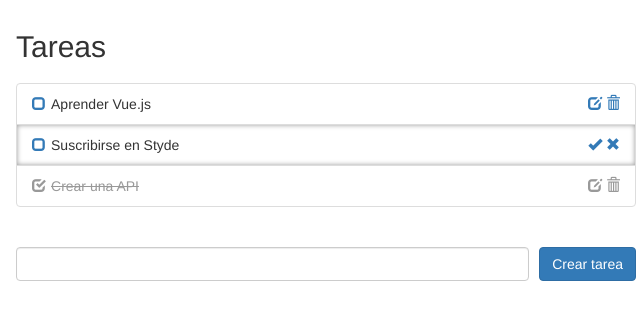
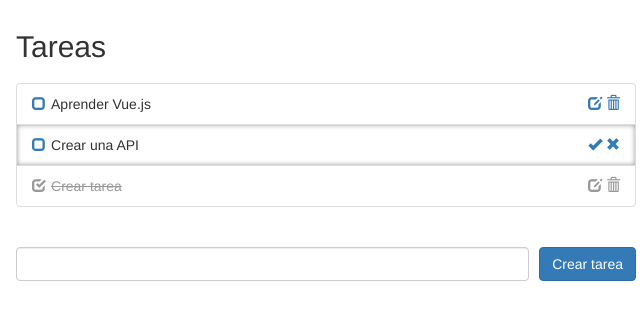
Before and after one commit to rraulg5/learning-vuejs, a plain HTML site: page version-2/index.html in a window 1280 px wide. Shown: the full height of the page, 314-954 px from the left. Drawn offline with nearby package versions, Linux system fonts and the light colour scheme.

Commit message:
Dynamic List

```diff
--- a/version-2/index.html
+++ b/version-2/index.html
@@ -16,11 +16,16 @@
             <h2>Tareas</h2>
 
             <ul class="list-group tasks">
-                <li class="list-group-item">
-                    <a href="#"><span class="glyphicon glyphicon-unchecked"
-                                      aria-hidden="true"></span></a>
+                <li v-for="task in tasks" class="list-group-item"
+                	:class="{editing: task.editing, completed: !task.pending}">
+                    <a href="#">
+                    	<span class="glyphicon" aria-hidden="true"
+                    		  :class="task.pending ? 'glyphicon-unchecked' : 'glyphicon-check'">
+                    	</span>
+                    </a>
 
-                    <span class="description">Aprender Vue.js</span>
+					<template v-if="!task.editing">
+						<span  class="description">{{ task.description }}</span>
 
 						<div>
 	                        <a href="#">
@@ -32,13 +37,10 @@
 	                                  aria-hidden="true"></span>
 	                        </a>
 	                    </div>
-                </li>
-                <li class="list-group-item editing">
-                    <a href="#"><span
-                        class="glyphicon glyphicon-unchecked"
-                        aria-hidden="true"></span></a>
+					</template>
 
-                    <input type="text" value="Suscribirse en Styde">
+                    <template v-else>
+                    	<input type="text" v-model="task.description">
 
                     	<div>
 	                        <a href="#">
@@ -50,6 +52,17 @@
 	                                  aria-hidden="true"></span>
 	                        </a>
 	                    </div>
+                    </template>
+                </li>
+                <!--
+                <li class="list-group-item editing">
+                    <a href="#"><span
+                        class="glyphicon glyphicon-unchecked"
+                        aria-hidden="true"></span></a>
+
+                    <input type="text" value="Suscribirse en Styde">
+
+
                 </li>
                 <li class="list-group-item completed">
                     <a href="#"><span class="glyphicon glyphicon-check"
@@ -68,6 +81,7 @@
                         </a>
                     </div>
                 </li>
+            	-->
             </ul>
 
             <form class="new-task-form">
@@ -81,7 +95,26 @@
 
         <script>
             var vm = new Vue({
-                el: '#app'
+                el: '#app',
+                data: {
+                	tasks: [
+                		{
+                			description: 'Aprender Vue.js',
+                			pending: true,
+                			editing: false
+                		},
+                		{
+                			description: 'Crear una API',
+                			pending: true,
+                			editing: true
+                		},
+                		{
+                			description: 'Crear tarea',
+                			pending: false,
+                			editing: false
+                		},
+                	]
+                }
             });
         </script>
   </body>
```
Lines whose indentation alone changed are shown as unchanged.
